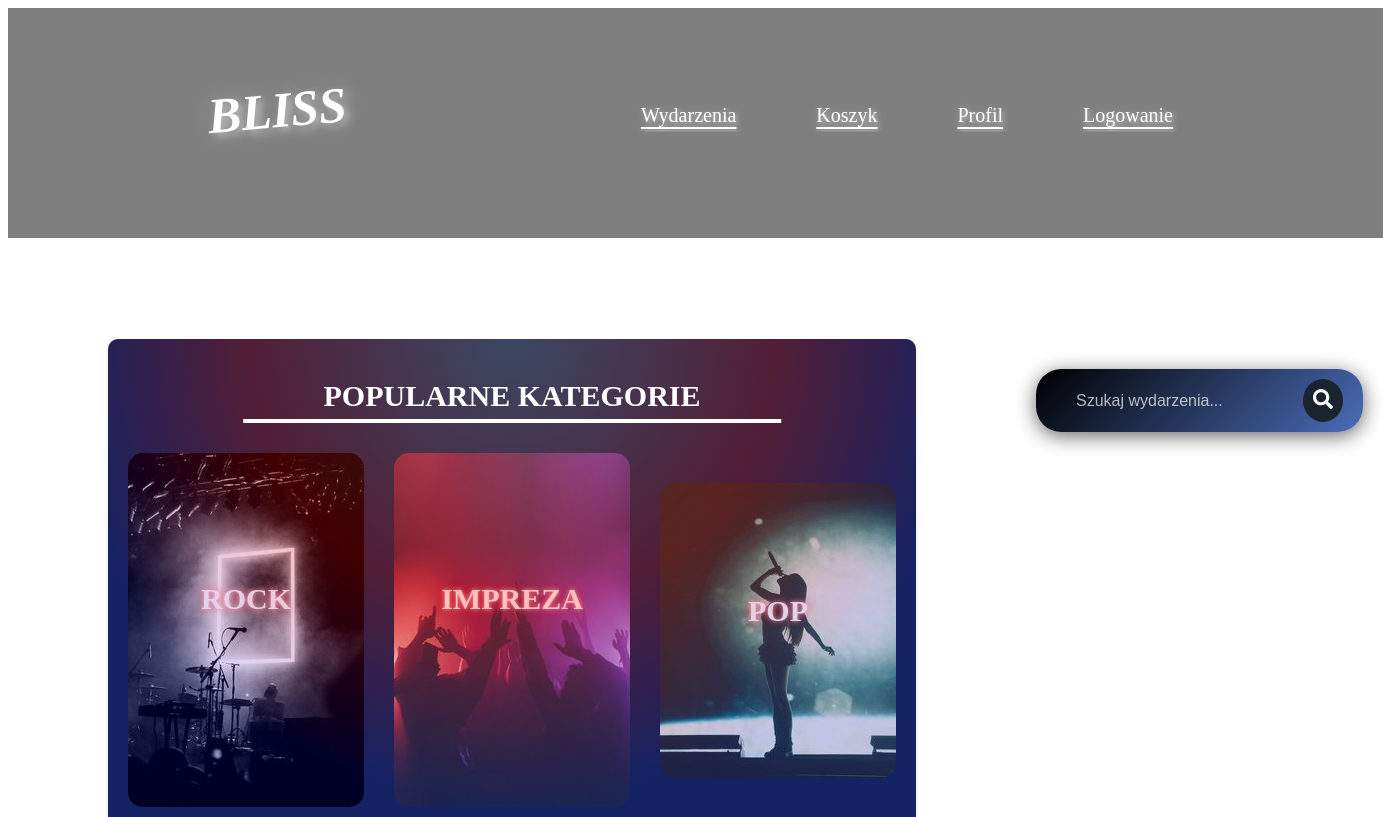
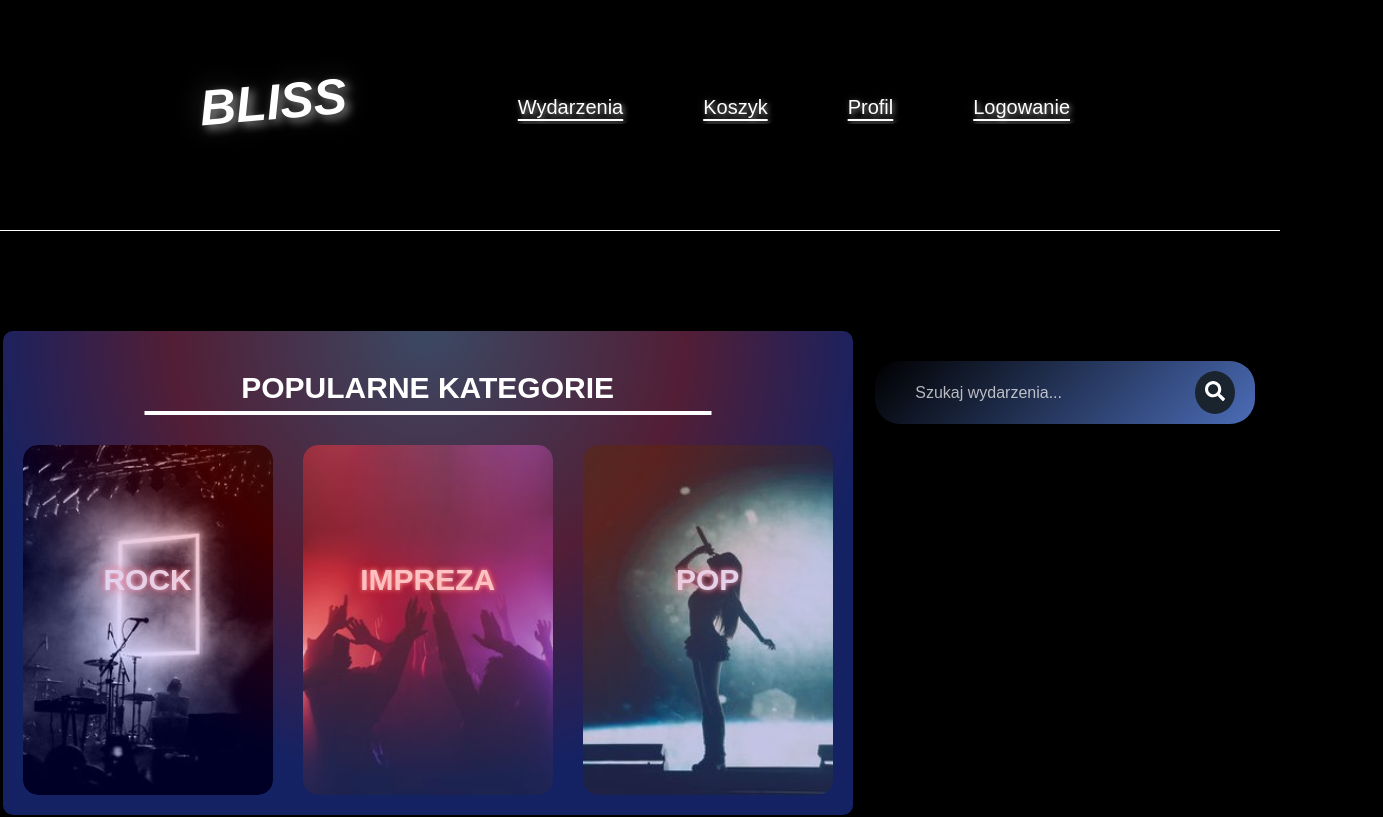
Before and after one commit to Paperocean/Bliss, a React (Create React App) app in the folder frontend/: page / in a window 1280 px wide. Shown: the top 817 px of the page, 1383 px wide, since content can reach past the window. Built offline with nearby package versions, Linux system fonts and the light colour scheme.

Commit message:
Update CSS to fix background behavior and center container on homepage

```diff
--- a/frontend/src/App.css
+++ b/frontend/src/App.css
@@ -1,4 +1,4 @@
-/* body {
+body {
   background-color: black;
   color: white;
   font-family: 'Arial', sans-serif;
@@ -17,4 +17,4 @@
   grid-template-columns: repeat(12, auto);
   grid-gap: 20px;
   row-gap: 100px;
-} */
+}
--- a/frontend/src/App.js
+++ b/frontend/src/App.js
@@ -6,6 +6,7 @@ import EventPage from './eventpage/Eventpage';
 
 const App = () => {
   return (
+    <div classname="app">
     <Router>
       <Routes>
         <Route exact path="/" element={<HomePage />} />
@@ -15,6 +16,7 @@ const App = () => {
         <Route path="/login" element={<EventPage />} />
       </Routes>
     </Router>
+    </div>
   );
 };
 
--- a/frontend/src/homepage/Homepage.css
+++ b/frontend/src/homepage/Homepage.css
@@ -160,6 +160,7 @@ body.homepage {
     box-shadow: 0 4px 6px rgba(0, 0, 0, 0.1);
     display: grid;
     margin: 0 100px;
+    margin: 0 auto; /* Centruje kontener na stronie */
   }
 
   /* Pseudo-element z gradientem */
@@ -206,23 +207,34 @@ body.homepage {
     align-items: center;
     margin-top: 20px;
     position: relative; /* Umożliwia absolutne pozycjonowanie napisu */
+    justify-content: center; /* Wyśrodkowanie w poziomie */
   }
 
   .homepage .event-list a {
-    position: relative; /* Umożliwia pozycjonowanie pseudo-elementów */
-    display: inline-block; /* Umożliwia efekty hover */
-    transition: transform 0.3s; /* Dodano animację dla obrazków */
+    position: relative;
+    display: inline-block;
+    width: 250px; /* Stała szerokość dla każdego eventu */
+    height: 350px; /* Stała wysokość dla każdego eventu */
+    transition: transform 0.3s;
+    overflow: hidden; /* Ukrywa nadmiar obrazu, jeśli przekroczy rozmiar kontenera */
+    z-index: 0; /* Ustawienie z-index, aby było miejsce na pseudo-elementy */
+    border-radius: 15px;
 }
 
 .homepage .event-list img {
     border-radius: 15px;
-    margin-bottom: 30px; /* Większy margines dolny */
-    transition: transform 0.3s, box-shadow 0.3s; /* Dodano animację dla cienia */
+    width: 100%;
+    height: 100%;
+    object-fit: cover; /* Utrzymuje proporcje obrazu i wypełnia kontener */
+    margin-bottom: 0; /* Usuń margines, aby obraz wypełniał kontener */
+    transition: transform 0.3s, box-shadow 0.3s;
+    z-index: 1; /* Ustawia obrazek nad tłem, ale pod pseudo-elementami przy najechaniu */
 }
 
 .homepage .event-list img:hover {
     transform: scale(1.05);
     box-shadow: 0 0 20px rgba(255, 255, 255, 0.5); /* Cień przy najechaniu */
+    z-index: 2; /* Ustawia obrazek nad wszystkim podczas efektu hover */
 }
 
 .homepage .event-list a:hover::before {
@@ -233,14 +245,15 @@ body.homepage {
     right: 0;
     bottom: 0;
     border-radius: 15px; /* Dopasowuje promień do obrazka */
-    background: linear-gradient(to bottom, rgba(0, 0, 0, 0.5), rgba(0, 0, 0, 0.7)); /* Podświetlenie przy najechaniu */
+    background: rgba(255, 255, 255, 0.2); /* Subtelna biała poświata */
     pointer-events: none; /* Umożliwia interakcję z obrazkiem */
-    z-index: -1; /* Ustawia pseudo-element za obrazkiem */
+    z-index: 3; /* Ustawienie pseudo-elementu nad obrazem */
+    transition: background 0.3s; /* Animacja dla poświaty */
 }
 
   .homepage .event-caption {
     position: absolute; /* Pozycjonuje napis nad obrazem */
-    top: 30%; /* Ustawienie na środku */
+    top: 30%; /* Wyśrodkowanie pionowe */
     left: 50%; /* Wyśrodkowanie poziome */
     transform: translate(-50%, -50%); /* Umożliwia wyśrodkowanie */
     color: #ffffff; /* Kolor tekstu */
```
Lines whose indentation alone changed are shown as unchanged.
